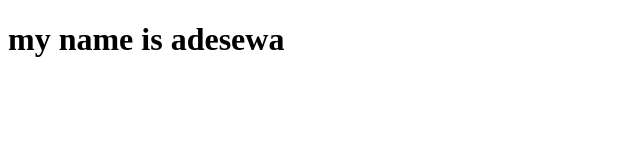
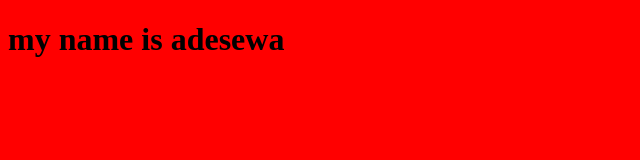
Before and after one commit to dee-technetic/ticketapp, a plain HTML site: page index.html in a window 1280 px wide. Shown: the whole page, without its empty margins (0-640 px from the left). Drawn offline with Linux system fonts and the light colour scheme.

Commit message:
a new file

```diff
--- a/index.html
+++ b/index.html
@@ -3,6 +3,7 @@
 <head>
 	<meta charset="utf-8">
 	<meta name="viewport" content="width=device-width, initial-scale=1">
+	<link rel="stylesheet" type="text/css" href="main.css">
 	<title>Homepage</title>
 </head>
 <body>
--- /dev/null
+++ b/main.css
@@ -0,0 +1,8 @@
+*{
+	background-color: red;
+	color: blue;
+}
+
+h1{
+	color:black;
+}
```
